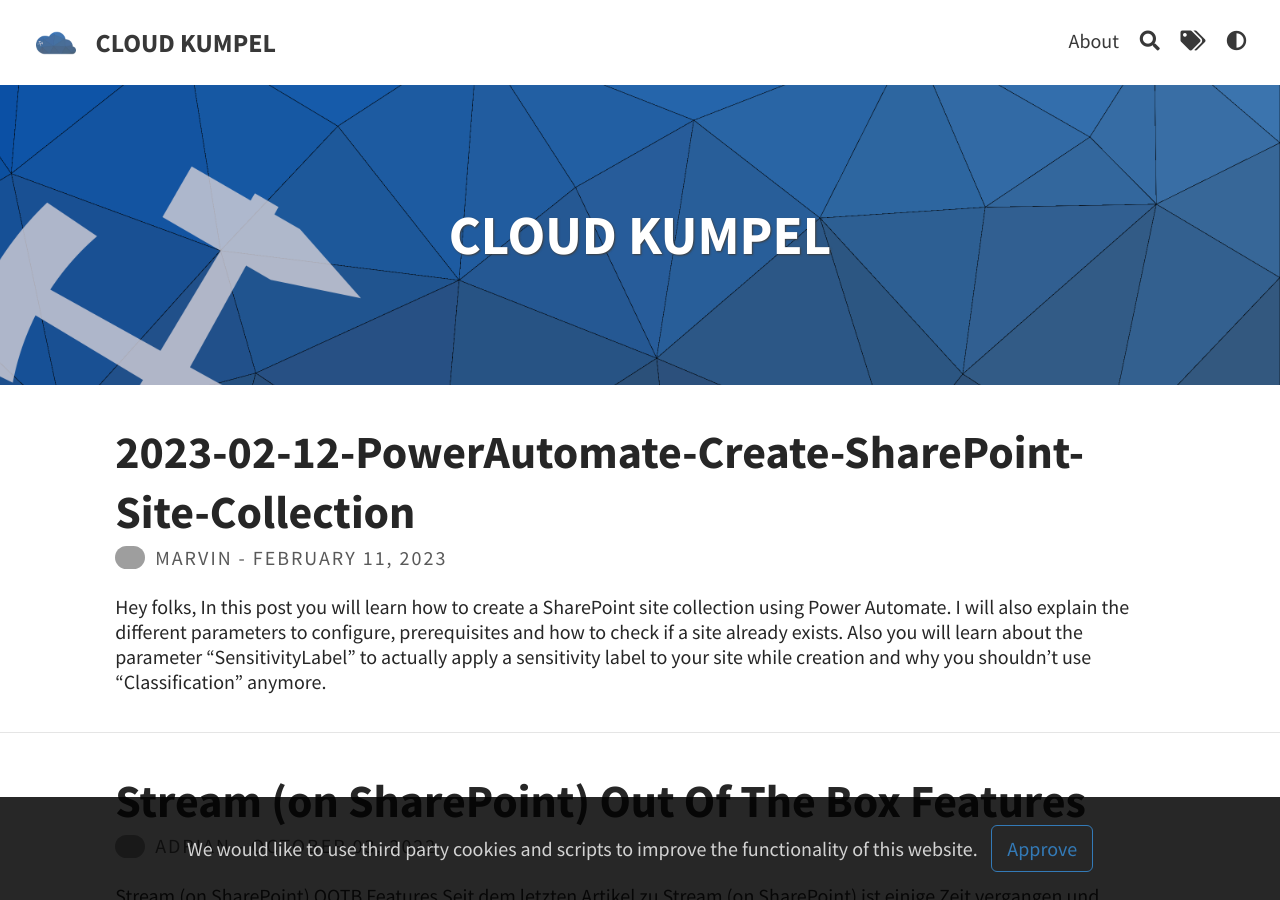
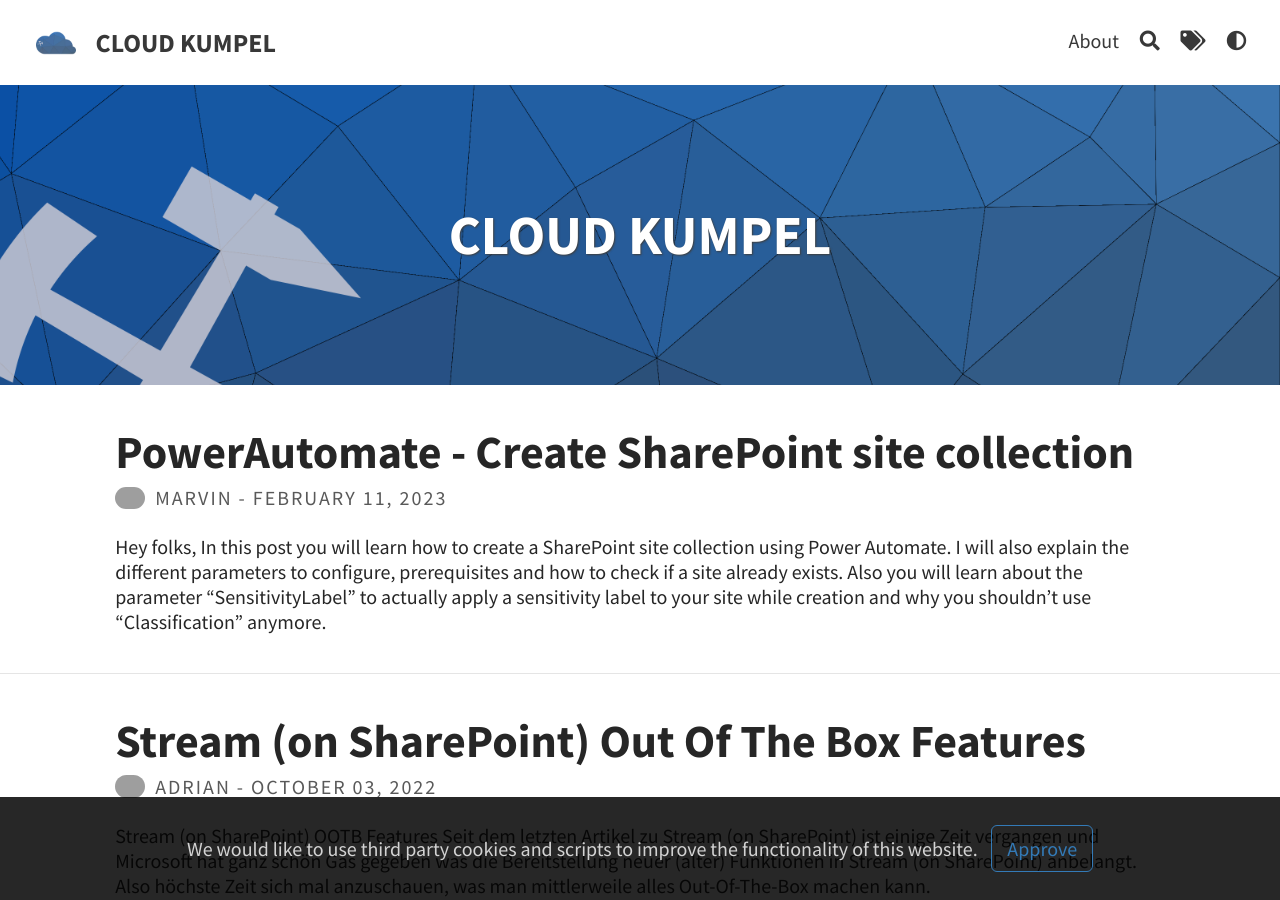
Before and after one commit to Cloud-Kumpel/CloudKumpel, a Jekyll site: the page built from index.html, in a window 1280 px wide and 900 px high. Built offline with Jekyll 4.4.1, drawn with Linux system fonts in a browser that asks for light colours; the list of posts is cut into pages by our own code; grey boxes are pictures that could not be loaded.

Commit message:
Update from Forestry.io marvin.bangert@outlook.de updated _posts/2023-02-12-powerautomate-create-sharepoint-site-collection.md

```diff
--- a/_posts/2023-02-12-powerautomate-create-sharepoint-site-collection.md
+++ b/_posts/2023-02-12-powerautomate-create-sharepoint-site-collection.md
@@ -3,7 +3,7 @@
 feature-img: assets/img/posts/2023-02-02/header-image.png
 author: MarvinBangert
 excerpt_separator: "<!--more-->"
-title: 2023-02-12-PowerAutomate-Create-SharePoint-Site-Collection
+title: PowerAutomate - Create SharePoint site collection
 date: 2023-02-12T00:00:00+01:00
 tags:
 - Quick Tip
```
